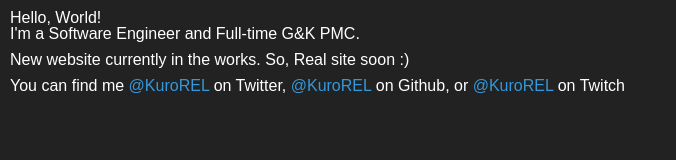
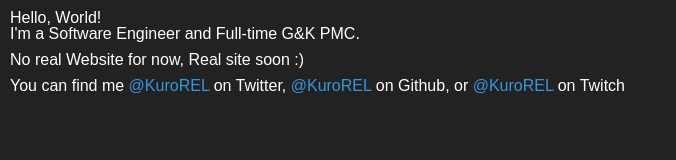
Before and after one commit to KuroREL/KuroREL.github.io, a plain HTML site: page index.html in a window 1280 px wide. Shown: the whole page, without its empty margins (0-676 px from the left). Drawn offline with Linux system fonts and the light colour scheme.

Commit message:
Add files via upload

```diff
--- a/index.html
+++ b/index.html
@@ -9,7 +9,7 @@
     <h1>Hello, World!</h1>
     <p class="line-spaced">I'm a Software Engineer and Full-time G&K PMC.</p>
     <p class="line-double-spaced">
-      New website currently in the works. So, Real site soon :)
+      No real Website for now, Real site soon :)
     </p>
     <p>
       You can find me
```
